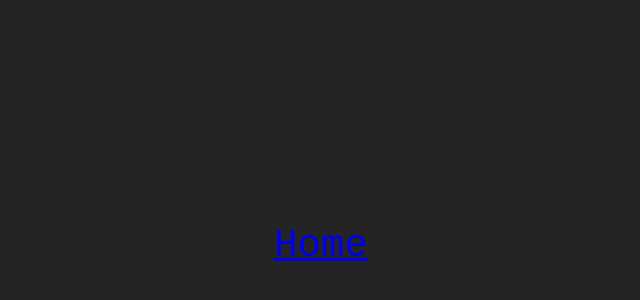
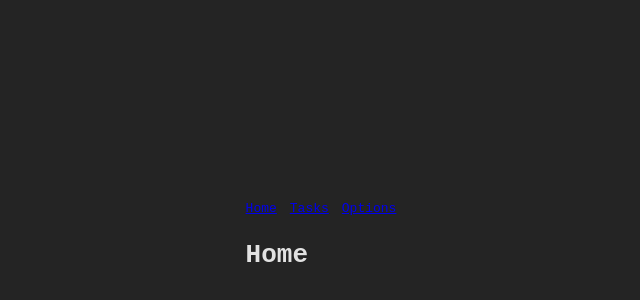
Before and after one commit to bababubudev/TimelyTask, a React (Vite) app in the folder pa_client/: page / in a window 1280 px wide. Shown: the part 154-454 px from the top of the page, without its empty margins (319-959 px from the left). Built offline with nearby package versions, Linux system fonts and the light colour scheme.

Commit message:
implemented nav bar for navigating views
done with module A

```diff
--- a/pa_client/package.json
+++ b/pa_client/package.json
@@ -23,6 +23,7 @@
     "eslint-plugin-react-hooks": "^5.0.0",
     "eslint-plugin-react-refresh": "^0.4.13",
     "globals": "^15.11.0",
+    "sass": "^1.80.4",
     "typescript": "~5.6.2",
     "typescript-eslint": "^8.10.0",
     "vite": "^5.4.9"
--- /dev/null
+++ b/pa_client/src/components/Header.tsx
@@ -0,0 +1,23 @@
+import { Link } from "react-router-dom";
+
+function Header() {
+  return (
+    <header>
+      <nav>
+        <ul className="header-list">
+          <li>
+            <Link to="/">Home</Link>
+          </li>
+          <li>
+            <Link to="/task">Tasks</Link>
+          </li>
+          <li>
+            <Link to="/option">Options</Link>
+          </li>
+        </ul>
+      </nav>
+    </header>
+  );
+}
+
+export default Header;
--- a/pa_client/src/main.tsx
+++ b/pa_client/src/main.tsx
@@ -2,8 +2,8 @@ import { StrictMode } from "react"
 import { createRoot } from "react-dom/client"
 import { RouterProvider } from "react-router-dom"
 
-import router from "./RoutingUtil.tsx"
-import "./styles/index.css"
+import router from "./utility/routingUtil.tsx"
+import "./styles/index.scss"
 
 createRoot(document.getElementById("root")!).render(
   <StrictMode>
--- a/pa_client/src/pages/Home.tsx
+++ b/pa_client/src/pages/Home.tsx
@@ -1,14 +1,13 @@
-import { Link } from "react-router-dom"
+import Header from "../components/Header"
 
 function Home() {
-
   return (
-    <Link
-      to={"/Task"}
-      style={{ fontSize: "3rem" }}
-    >
-      Home
-    </Link>
+    <>
+      <Header />
+      <div className="home-page">
+        <h1>Home</h1>
+      </div>
+    </>
   )
 }
 
--- a/pa_client/src/pages/Options.tsx
+++ b/pa_client/src/pages/Options.tsx
@@ -1,13 +1,11 @@
-import { Link } from "react-router-dom"
+import Header from "../components/Header"
 
 function Option() {
   return (
-    <Link
-      to={"/"}
-      style={{ fontSize: "3rem" }}
-    >
-      Options
-    </Link>
+    <>
+      <Header />
+      <h1>Options</h1>
+    </>
   )
 }
 
--- a/pa_client/src/pages/Task.tsx
+++ b/pa_client/src/pages/Task.tsx
@@ -1,13 +1,11 @@
-import { Link } from "react-router-dom"
+import Header from "../components/Header"
 
 function Task() {
   return (
-    <Link
-      to={"/Option"}
-      style={{ fontSize: "3rem" }}
-    >
-      Tasks
-    </Link>
+    <>
+      <Header />
+      <h1>Tasks</h1>
+    </>
   )
 }
 
--- /dev/null
+++ b/pa_client/src/styles/components/Header.scss
@@ -0,0 +1,14 @@
+header {
+  nav {
+    .header-list {
+      list-style-type: none;
+
+      margin: 0;
+      padding: 0;
+
+      display: flex;
+      justify-content: center;
+      gap: 1rem;
+    }
+  }
+}
--- a/pa_client/src/styles/index.css
+++ b/pa_client/src/styles/index.scss
@@ -1,3 +1,5 @@
+@use "../styles/components/Header.scss";
+
 :root {
   font-family: monospace;
   line-height: 1.5;
```
Also changed, not shown: pa_client/src/utility/routingUtil.tsx (renamed from pa_client/src/RoutingUtil.tsx, +5 -5 lines), 1 other file (tests, documents, lock files or other folders).
